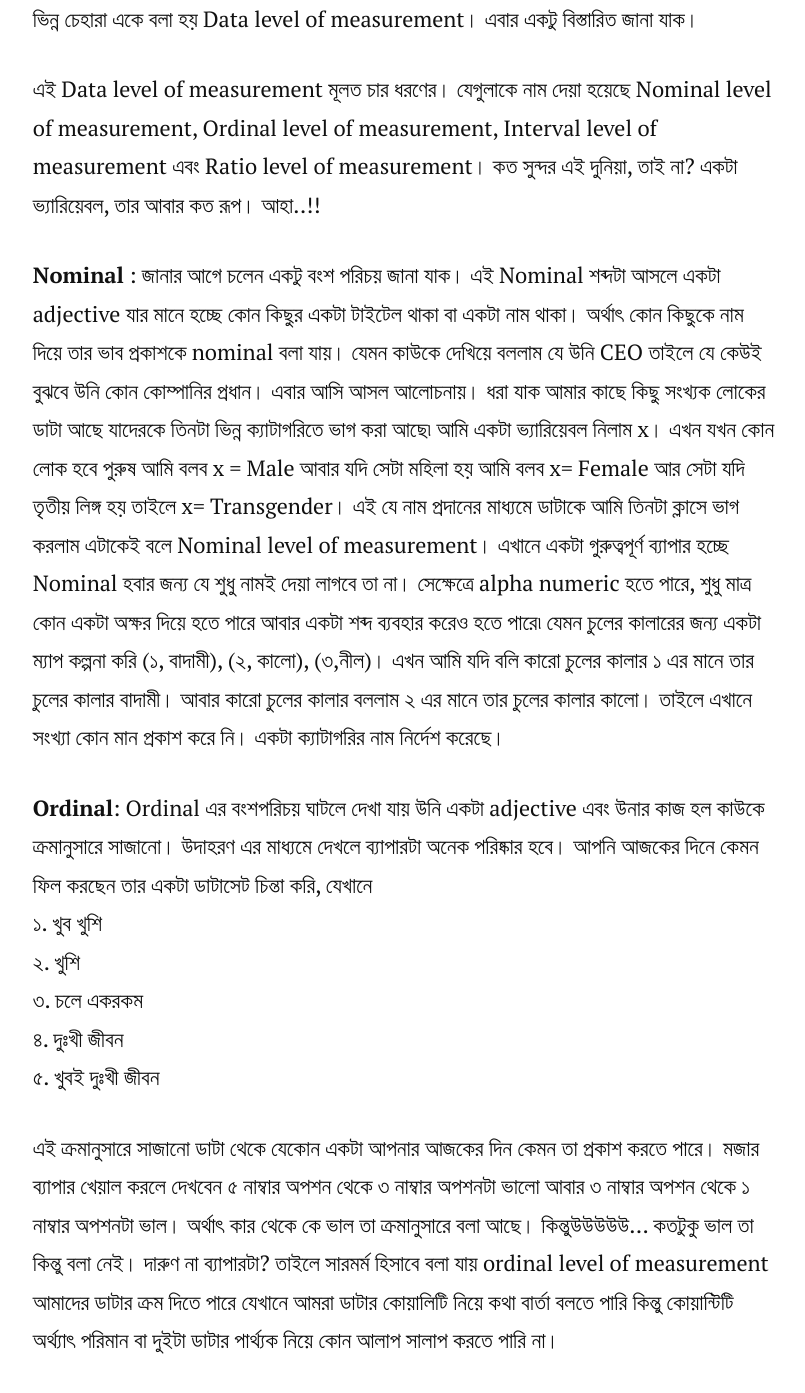
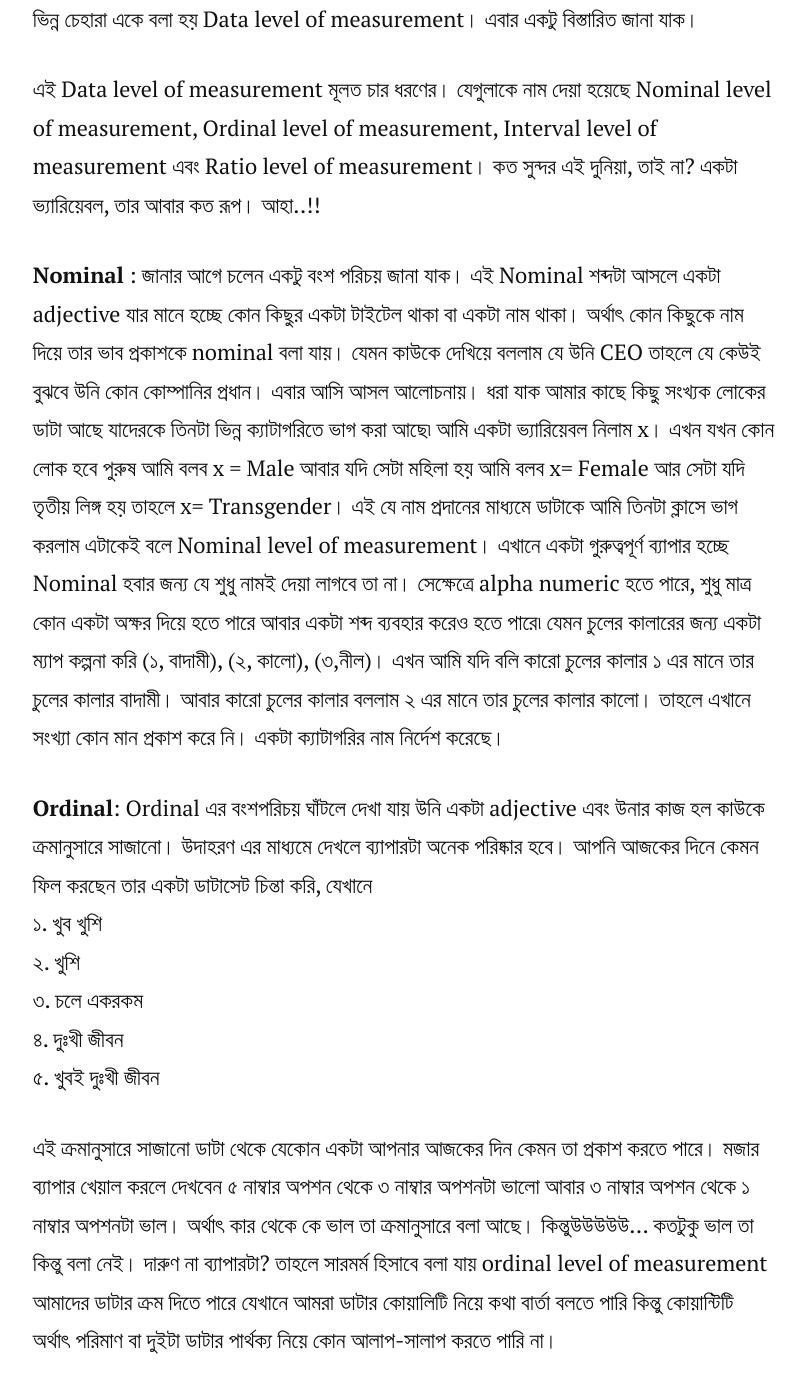
Before and after one commit to farhapartex/farhapartex.github.io, a Jekyll site: the page built from _posts/2019-06-27-data-levels-of-measurement.md, in a window 1280 px wide and 1400 px high, scrolled down 1117 px. Shown: the top 1393 px of the window, without its empty margins (236-1041 px from the left). Built offline with Jekyll 4.4.1, drawn with Linux system fonts in a browser that asks for light colours; nearby versions of some CDN libraries; comment, search, counter and statistics services are not loaded; some of the changed text lies outside the part shown.

Commit message:
Update from Forestry.io farhapartex@gmail.com updated _posts/2019-06-27-data-levels-of-measurement.md

```diff
--- a/_posts/2019-06-27-data-levels-of-measurement.md
+++ b/_posts/2019-06-27-data-levels-of-measurement.md
@@ -10,20 +10,20 @@
 ---
 আমরা সবাই মোটামুটি ভ্যারিয়েবল নামক শব্দটা চিনি। তো ভ্যারিয়েবল দিয়ে আসলে কি করে? ভ্যারিয়েবলে ভ্যালু জমা রাখা হয়। যেমন x = 5 বা x = 6 । ধরলাম এই x কারো উচ্চতা নির্দেশ করে। আবার ধরি x = আমেরিকান বা x = বাংলাদেশি। এখানে আবার এই ভ্যারিয়েবল কারো জাতীয়তা নির্দেশ করে। আবার ধরলাম x = প্রথম বা x = দ্বিতীয়।
 
-এখানে ভ্যারিয়েবল কোন ক্রম নির্দেশ করে। তাইলে ব্যাপারটা কি দাঁড়ালো? ব্যাপারটা হইল যে একটা ভ্যারিয়েবল এক এক সময় এক এক ধাঁচের পরিমাপ নির্দেশ করতে পারে। হিসাব নিকাশের সময় এই ভ্যারিয়েবলের যে এত ভিন্ন ভিন্ন চেহারা একে বলা হয় Data level of measurement। এবার একটু বিস্তারিত জানা যাক।
+এখানে ভ্যারিয়েবল কোন ক্রম নির্দেশ করে। তাহলে ব্যাপারটা কি দাঁড়ালো? ব্যাপারটা হইল যে একটা ভ্যারিয়েবল এক এক সময় এক এক ধাঁচের পরিমাপ নির্দেশ করতে পারে। হিসাব নিকাশের সময় এই ভ্যারিয়েবলের যে এত ভিন্ন ভিন্ন চেহারা একে বলা হয় Data level of measurement। এবার একটু বিস্তারিত জানা যাক।
 
 এই Data level of measurement মূলত চার ধরণের। যেগুলাকে নাম দেয়া হয়েছে Nominal level of measurement, Ordinal level of measurement, Interval level of measurement এবং Ratio level of measurement। কত সুন্দর এই দুনিয়া, তাই না? একটা ভ্যারিয়েবল, তার আবার কত রূপ। আহা..!!
 
-**Nominal** : জানার আগে চলেন একটু বংশ পরিচয় জানা যাক। এই Nominal শব্দটা আসলে একটা adjective যার মানে হচ্ছে কোন কিছুর একটা টাইটেল থাকা বা একটা নাম থাকা। অর্থাৎ কোন কিছুকে নাম দিয়ে তার ভাব প্রকাশকে nominal বলা যায়। যেমন কাউকে দেখিয়ে বললাম যে উনি CEO তাইলে যে কেউই বুঝবে উনি কোন কোম্পানির প্রধান। এবার আসি আসল আলোচনায়। ধরা যাক আমার কাছে কিছু সংখ্যক লোকের ডাটা আছে যাদেরকে তিনটা ভিন্ন ক্যাটাগরিতে ভাগ করা আছে৷ আমি একটা ভ্যারিয়েবল নিলাম x। এখন যখন কোন লোক হবে পুরুষ আমি বলব x = Male আবার যদি সেটা মহিলা হয় আমি বলব x= Female আর সেটা যদি তৃতীয় লিঙ্গ হয় তাইলে x= Transgender। এই যে নাম প্রদানের মাধ্যমে ডাটাকে আমি তিনটা ক্লাসে ভাগ করলাম এটাকেই বলে Nominal level of measurement। এখানে একটা গুরুত্বপূর্ণ ব্যাপার হচ্ছে Nominal হবার জন্য যে শুধু নামই দেয়া লাগবে তা না। সেক্ষেত্রে alpha numeric হতে পারে, শুধু মাত্র কোন একটা অক্ষর দিয়ে হতে পারে আবার একটা শব্দ ব্যবহার করেও হতে পারে৷ যেমন চুলের কালারের জন্য একটা ম্যাপ কল্পনা করি (১, বাদামী), (২, কালো), (৩,নীল)। এখন আমি যদি বলি কারো চুলের কালার ১ এর মানে তার চুলের কালার বাদামী। আবার কারো চুলের কালার বললাম ২ এর মানে তার চুলের কালার কালো। তাইলে এখানে সংখ্যা কোন মান প্রকাশ করে নি। একটা ক্যাটাগরির নাম নির্দেশ করেছে।
+**Nominal** : জানার আগে চলেন একটু বংশ পরিচয় জানা যাক। এই Nominal শব্দটা আসলে একটা adjective যার মানে হচ্ছে কোন কিছুর একটা টাইটেল থাকা বা একটা নাম থাকা। অর্থাৎ কোন কিছুকে নাম দিয়ে তার ভাব প্রকাশকে nominal বলা যায়। যেমন কাউকে দেখিয়ে বললাম যে উনি CEO তাহলে যে কেউই বুঝবে উনি কোন কোম্পানির প্রধান। এবার আসি আসল আলোচনায়। ধরা যাক আমার কাছে কিছু সংখ্যক লোকের ডাটা আছে যাদেরকে তিনটা ভিন্ন ক্যাটাগরিতে ভাগ করা আছে৷ আমি একটা ভ্যারিয়েবল নিলাম x। এখন যখন কোন লোক হবে পুরুষ আমি বলব x = Male আবার যদি সেটা মহিলা হয় আমি বলব x= Female আর সেটা যদি তৃতীয় লিঙ্গ হয় তাহলে x= Transgender। এই যে নাম প্রদানের মাধ্যমে ডাটাকে আমি তিনটা ক্লাসে ভাগ করলাম এটাকেই বলে Nominal level of measurement। এখানে একটা গুরুত্বপূর্ণ ব্যাপার হচ্ছে Nominal হবার জন্য যে শুধু নামই দেয়া লাগবে তা না। সেক্ষেত্রে alpha numeric হতে পারে, শুধু মাত্র কোন একটা অক্ষর দিয়ে হতে পারে আবার একটা শব্দ ব্যবহার করেও হতে পারে৷ যেমন চুলের কালারের জন্য একটা ম্যাপ কল্পনা করি (১, বাদামী), (২, কালো), (৩,নীল)। এখন আমি যদি বলি কারো চুলের কালার ১ এর মানে তার চুলের কালার বাদামী। আবার কারো চুলের কালার বললাম ২ এর মানে তার চুলের কালার কালো। তাহলে এখানে সংখ্যা কোন মান প্রকাশ করে নি। একটা ক্যাটাগরির নাম নির্দেশ করেছে।
 
-**Ordinal**: Ordinal এর বংশপরিচয় ঘাটলে দেখা যায় উনি একটা adjective এবং উনার কাজ হল কাউকে ক্রমানুসারে সাজানো। উদাহরণ এর মাধ্যমে দেখলে ব্যাপারটা অনেক পরিষ্কার হবে। আপনি আজকের দিনে কেমন ফিল করছেন তার একটা ডাটাসেট চিন্তা করি, যেখানে
+**Ordinal**: Ordinal এর বংশপরিচয় ঘাঁটলে দেখা যায় উনি একটা adjective এবং উনার কাজ হল কাউকে ক্রমানুসারে সাজানো। উদাহরণ এর মাধ্যমে দেখলে ব্যাপারটা অনেক পরিষ্কার হবে। আপনি আজকের দিনে কেমন ফিল করছেন তার একটা ডাটাসেট চিন্তা করি, যেখানে
 ১. খুব খুশি
 ২. খুশি
 ৩. চলে একরকম
 ৪. দুঃখী জীবন
 ৫. খুবই দুঃখী জীবন
 
-এই ক্রমানুসারে সাজানো ডাটা থেকে যেকোন একটা আপনার আজকের দিন কেমন তা প্রকাশ করতে পারে। মজার ব্যাপার খেয়াল করলে দেখবেন ৫ নাম্বার অপশন থেকে ৩ নাম্বার অপশনটা ভালো আবার ৩ নাম্বার অপশন থেকে ১ নাম্বার অপশনটা ভাল। অর্থাৎ কার থেকে কে ভাল তা ক্রমানুসারে বলা আছে। কিন্তুউউউউউ... কতটুকু ভাল তা কিন্তু বলা নেই। দারুণ না ব্যাপারটা? তাইলে সারমর্ম হিসাবে বলা যায় ordinal level of measurement আমাদের ডাটার ক্রম দিতে পারে যেখানে আমরা ডাটার কোয়ালিটি নিয়ে কথা বার্তা বলতে পারি কিন্তু কোয়ান্টিটি অর্থ্যাৎ পরিমান বা দুইটা ডাটার পার্থ্যক নিয়ে কোন আলাপ সালাপ করতে পারি না।
+এই ক্রমানুসারে সাজানো ডাটা থেকে যেকোন একটা আপনার আজকের দিন কেমন তা প্রকাশ করতে পারে। মজার ব্যাপার খেয়াল করলে দেখবেন ৫ নাম্বার অপশন থেকে ৩ নাম্বার অপশনটা ভালো আবার ৩ নাম্বার অপশন থেকে ১ নাম্বার অপশনটা ভাল। অর্থাৎ কার থেকে কে ভাল তা ক্রমানুসারে বলা আছে। কিন্তুউউউউউ... কতটুকু ভাল তা কিন্তু বলা নেই। দারুণ না ব্যাপারটা? তাহলে সারমর্ম হিসাবে বলা যায় ordinal level of measurement আমাদের ডাটার ক্রম দিতে পারে যেখানে আমরা ডাটার কোয়ালিটি নিয়ে কথা বার্তা বলতে পারি কিন্তু কোয়ান্টিটি অর্থাৎ পরিমাণ বা দুইটা ডাটার পার্থক্য নিয়ে কোন আলাপ-সালাপ করতে পারি না।
 
 **Interval** : এই শব্দটা চিনে না এমন মানুষ খুব কমই হয়ত আছেন। আহা ইন্টারে পড়ার সময় সেই Interval এর ম্যাথ গুলা। না পারার কারণে কত যে বকা!! আহা সেই দিনগুলো..
 
@@ -32,16 +32,16 @@
 \[১১-১৪\] = ১৫
 \[১৫-১৮\] = ৩৫
 
-নড়েচড়ে বসে এবার একটু খেয়াল করি। ডাটা গুলো একটা ক্রমানুসারে সাজানো আছে। দেখা যাচ্ছে ৭-১০ বছরের বাচ্চাদের সংখ্যা ২০, ১১-১৪ বছরের বাচ্চাদের সংখ্যা ১৫ এবং ১৫-১৮ বছরের বাচ্চাদের সংখ্যা ৩৫। Ordinal এ আমরা কোয়ান্টিটি জানতে পারি নাই, কিন্তু এখানে জানতে পারছি। দারুণ না ব্যাপারটা? অবশ্যই দারুণ!! আরো কিছু ব্যাপার। খেয়াল করে দেখুন যে উপরের তিনটা interval এ সংখ্যার গ্যাপ একই অর্থ্যাৎ ৩। interval level এ গ্যাপ এর পরিমাণ সব সময় একই থাকবে। একটা ছোট্ট উদাহরণ দেয়া যাক। সেলসিয়াস স্কেলে কিছু তাপমাত্রার ডাটাসেট দেখিঃ
+নড়েচড়ে বসে এবার একটু খেয়াল করি। ডাটা গুলো একটা ক্রমানুসারে সাজানো আছে। দেখা যাচ্ছে ৭-১০ বছরের বাচ্চাদের সংখ্যা ২০, ১১-১৪ বছরের বাচ্চাদের সংখ্যা ১৫ এবং ১৫-১৮ বছরের বাচ্চাদের সংখ্যা ৩৫। Ordinal এ আমরা কোয়ান্টিটি জানতে পারি নাই, কিন্তু এখানে জানতে পারছি। দারুণ না ব্যাপারটা? অবশ্যই দারুণ!! আরো কিছু ব্যাপার। খেয়াল করে দেখুন যে উপরের তিনটা interval এ সংখ্যার গ্যাপ একই অর্থাৎ ৩। interval level এ গ্যাপ এর পরিমাণ সব সময় একই থাকবে। একটা ছোট্ট উদাহরণ দেয়া যাক। সেলসিয়াস স্কেলে কিছু তাপমাত্রার ডাটাসেট দেখিঃ
 \[-১০  -   -১\](নেগেটিভ তাপমাত্রা)
 \[০  -  ৯\]
 
 প্রথম interval এ -১০ ডিগ্রি সেলসিয়াস থেকে -১ ডিগ্রি সেলসিয়াস নেয়া হয়েছে এবং পরেরটাতে ০ থেকে ৯ ডিগ্রি সেলসিয়াস নেয়া হয়েছে এবং দুই ক্ষেত্রেই তাপমাত্রার পার্থক্য ৯ ডিগ্রি সেলসিয়াস।
 
-একটা মহা গুরুত্বপূর্ণ কথা!!  ধরা যাক Interval এ দুইটা তাপমাত্রার পার্থক্য আসলো ০। এখন আমরা কি তাইলে বলব সেখানে তাপমাত্রা অনুপস্থিত? অবশ্যই না। কারণ ০ ডিগ্রি তাপমাত্রার অস্তিত্ব আছে। একটা নতুন শব্দ বলি **_"true zero"_**। এর মানে হল যদি আপনার কাছে কোন কিছুর মান ০ হয় এর অর্থ হল তার কোন অস্তিত্ব নাই। আমরা দেখলাম তাপমাত্রার ক্ষেত্রে ০ ডিগ্রিও একটা তাপমাত্রা প্রকাশ করে। তাই interval level এ এই **_"true zero"_** খাটবে না। মনে রাখার মত আরেকটা ব্যাপার হল Interval এ দুইটা মানের মাঝে শুধু যোগ বা বিয়োগ করা যায়।
+একটা মহা গুরুত্বপূর্ণ কথা!!  ধরা যাক Interval এ দুইটা তাপমাত্রার পার্থক্য আসলো ০। এখন আমরা কি তাহলে বলব সেখানে তাপমাত্রা অনুপস্থিত? অবশ্যই না। কারণ ০ ডিগ্রি তাপমাত্রার অস্তিত্ব আছে। একটা নতুন শব্দ বলি **_"true zero"_**। এর মানে হল যদি আপনার কাছে কোন কিছুর মান ০ হয় এর অর্থ হল তার কোন অস্তিত্ব নাই। আমরা দেখলাম তাপমাত্রার ক্ষেত্রে ০ ডিগ্রিও একটা তাপমাত্রা প্রকাশ করে। তাই interval level এ এই **_"true zero"_** খাটবে না। মনে রাখার মত আরেকটা ব্যাপার হল Interval এ দুইটা মানের মাঝে শুধু যোগ বা বিয়োগ করা যায়।
 ক্যালেন্ডারের বছর , ঘড়ির সময় Interval level of measurement এর উদাহরণ।
 
-**Ratio** : ধরেন আপনার বয়স ২০ বছর এবং আপনার বাবার বয়স ৪০ বছর। অর্থ্যাৎ আপনার বাবা বয়সে আপনার চেয়ে দিগুণ বড়। তাহলে আপনাদের দুজনের বয়সের ratio ১ঃ২। কিন্তু পরিসংখ্যানে এই Ratio level of measurement একটু ভিন্ন। একটা ভ্যারিয়েবলকে Ratio level of measurement বলতে পারব যদি সে
+**Ratio** : ধরেন আপনার বয়স ২০ বছর এবং আপনার বাবার বয়স ৪০ বছর। অর্থাৎ আপনার বাবা বয়সে আপনার চেয়ে দ্বিগুণ বড়। তাহলে আপনাদের দুজনের বয়সের ratio ১ঃ২। কিন্তু পরিসংখ্যানে এই Ratio level of measurement একটু ভিন্ন। একটা ভ্যারিয়েবলকে Ratio level of measurement বলতে পারব যদি সে
 
 * order তৈরি করতে পারে ,
 * ভ্যারিয়েবলের মানের মাঝে পার্থক্য বলতে পারে এবং
```
